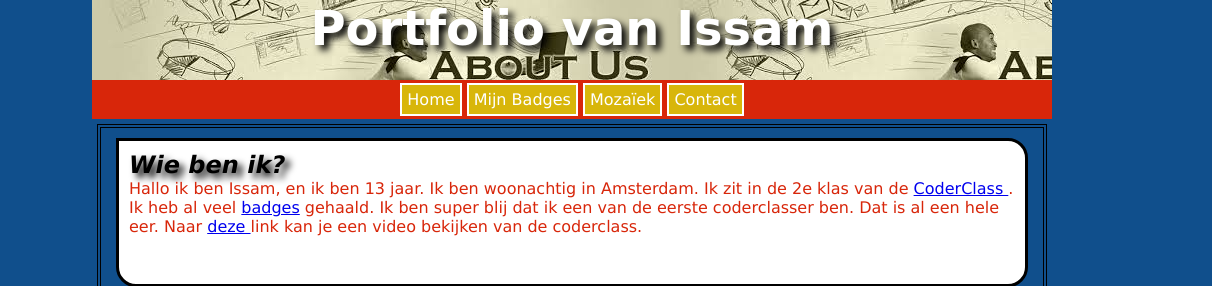
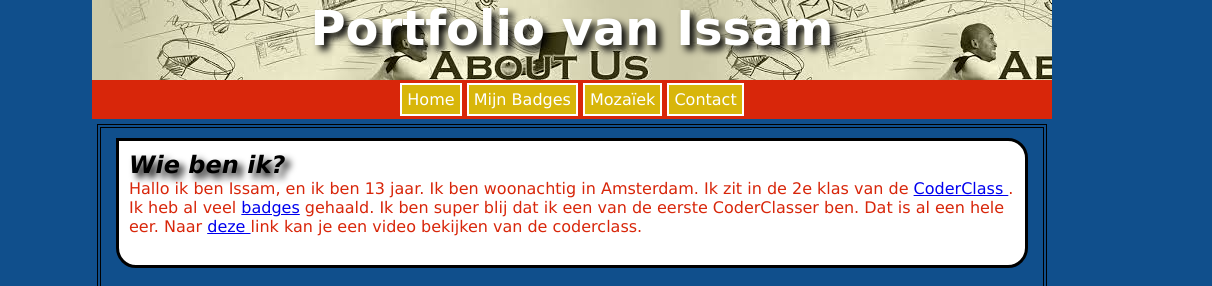
Before and after one commit to issamvandecoderclass/issamvandecoderclass.github.io, a plain HTML site: page index.html in a window 1280 px wide. Shown: the top 286 px of the page, 68-1280 px from the left. Drawn offline with Linux system fonts and the light colour scheme.

Commit message:
coderclass geschreven als CoderClass

```diff
--- a/index.html
+++ b/index.html
@@ -44,8 +44,7 @@
     <section>
       <article>
           <h2 class="TekstKop"><i>Wie ben ik?</i></h2>
-            <p> Hallo ik ben Issam, en ik ben 13 jaar. Ik ben woonachtig in Amsterdam. Ik zit in de 2e klas van de <a href="https://coderclass.nl/" target="_blank"> CoderClass </a>. Ik heb al veel <a href="/mijn-badges.html"> badges</a> gehaald. Ik ben super blij dat ik een van de eerste coderclasser ben. Dat is al een hele eer. Naar <a href="https://youtu.be/OtfJfQMXIQo" target="_blank">deze </a>link kan je een video bekijken van de coderclass.</p>
-            <br>
+            <p> Hallo ik ben Issam, en ik ben 13 jaar. Ik ben woonachtig in Amsterdam. Ik zit in de 2e klas van de <a href="https://coderclass.nl/" target="_blank"> CoderClass </a>. Ik heb al veel <a href="/mijn-badges.html"> badges</a> gehaald. Ik ben super blij dat ik een van de eerste CoderClasser ben. Dat is al een hele eer. Naar <a href="https://youtu.be/OtfJfQMXIQo" target="_blank">deze </a>link kan je een video bekijken van de coderclass.</p>
             <br>
       </article>
       <br>
```
